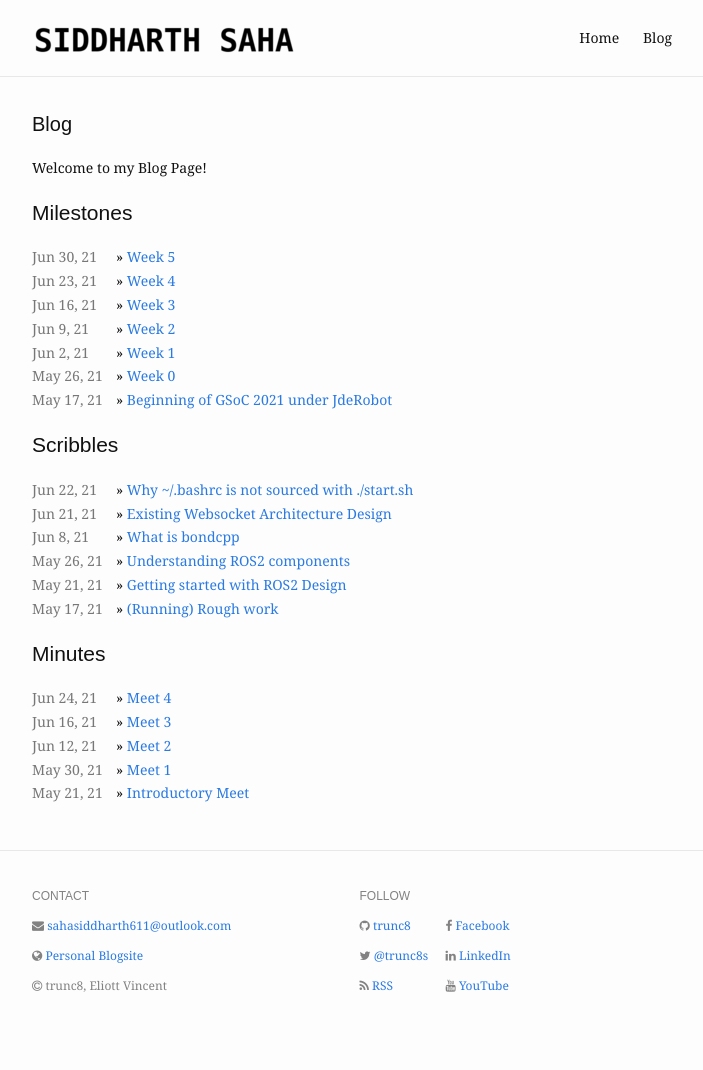
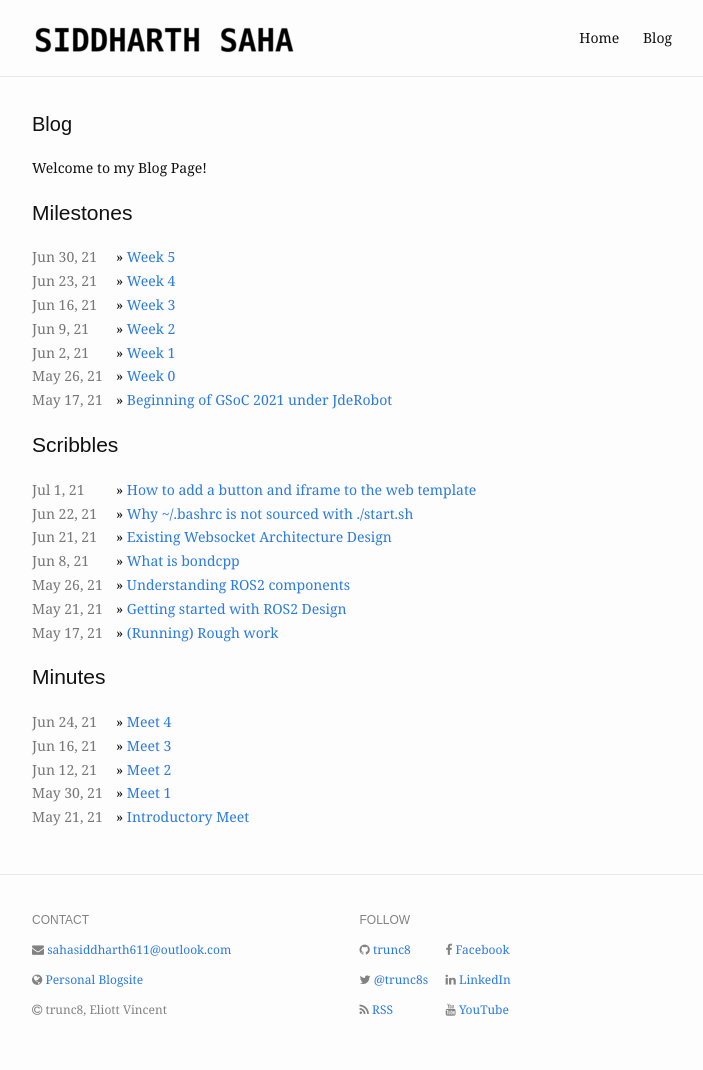
Before and after one commit to TheRoboticsClub/gsoc2021-Siddharth_Saha, a Jekyll site: the page built from docs/blog.md, in a window 1280 px wide. Shown: the whole page, without its empty margins (288-991 px from the left). Built offline with Jekyll 4.4.1, drawn with Linux system fonts in a browser that asks for light colours; nearby versions of some CDN libraries; before the commit the page ends 1046 px from its top, so only the background shows below that.

Commit message:
Added a scribble post

```diff
--- a/docs/_posts/milestones/2021-06-30-week-5.md
+++ b/docs/_posts/milestones/2021-06-30-week-5.md
@@ -12,3 +12,8 @@ category: milestones
 <br />
 
 To be updated soon. Progress currently visible in [GitHub Kanban board](https://github.com/TheRoboticsClub/gsoc2021-Siddharth_Saha/projects/1)
+
+
+### Readings, Observations and Design Decisions
+Links to my other blogs (still being developed)
+1. [How to add a button and iframe to the web template](https://theroboticsclub.github.io/gsoc2021-Siddharth_Saha/2021/07/01/how-to-add-button)
--- /dev/null
+++ b/docs/_posts/scribbles/2021-07-01-how-to-add-button.md
@@ -0,0 +1,14 @@
+---
+layout: post
+title:  "How to add a button and iframe to the web template"
+date:   2021-07-01 14:17:00 +0530
+blurb: ""
+og_image: /assets/img/content/placeholder-img/Banner.jpg
+category: ""
+---
+
+<img src="{{ "/assets/img/content/placeholder-img/Banner.jpg" | absolute_url }}" alt="bay" class="post-pic"/>
+<br />
+<br />
+
+All necessary changes can be seen on [this commit page](https://github.com/trunc8/RoboticsAcademy/commit/5f0d892cf41a019486e9a17c2ee2cffc05c3bd3a)
```
Also changed, not shown: docs/_posts/scribbles/2021-05-17-roughwork.md (+2 -1 lines).
